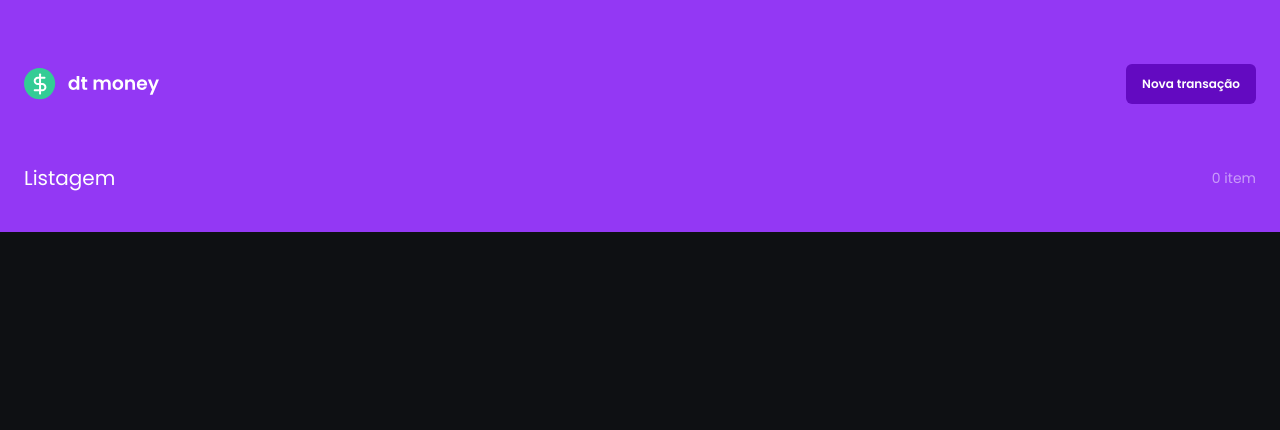
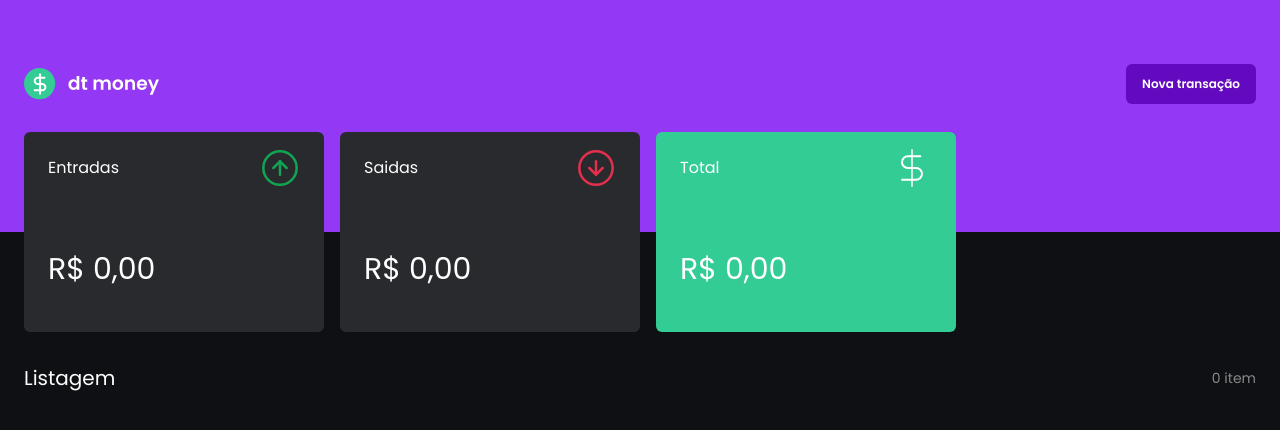
Before and after one commit to WeslleySORDev/dtmoney-wsor, a React (Vite) app: page / in a window 1280 px wide. Shown: the top 430 px of the page. Built offline with nearby package versions, Linux system fonts and the light colour scheme.

Commit message:
Resolver problemas futuros com algoritmo de organização de datas

```diff
--- a/src/components/Summary.tsx
+++ b/src/components/Summary.tsx
@@ -27,20 +27,43 @@ const month = [
 export function Summary() {
   const { transactions } = useTransactions();
 
-  if (transactions.length <= 0) return null;
-  const newestIncome = transactions
-    .filter((transaction) => transaction.type === "Income")
-    .reduce((r, o) => (o.createdAt > r.createdAt ? o : r));
-  const newestOutcome = transactions
-    .filter((transaction) => transaction.type === "Outcome")
-    .reduce((r, o) => (o.createdAt > r.createdAt ? o : r));
+  const newestIncome =
+    transactions.length > 0 &&
+    transactions.filter((transaction) => transaction.type === "Income").length >
+      0
+      ? transactions
+          .filter((transaction) => transaction.type === "Income")
+          .reduce((r, o) => (o.createdAt > r.createdAt ? o : r))
+      : undefined;
+  const newestOutcome =
+    transactions.length > 0 &&
+    transactions.filter((transaction) => transaction.type === "Outcome")
+      .length > 0
+      ? transactions
+          .filter((transaction) => transaction.type === "Outcome")
+          .reduce((r, o) => (o.createdAt > r.createdAt ? o : r))
+      : undefined;
 
-  const newestIncomeString = `Última entrada dia ${new Date(
-    newestIncome.createdAt
-  ).getDay()} de ${month[new Date(newestIncome.createdAt).getMonth()]}`;
-  const newestOutcomeString = `Última entrada dia ${new Date(
-    newestOutcome.createdAt
-  ).getDay()} de ${month[new Date(newestOutcome.createdAt).getMonth()]}`;
+  const newestIncomeComponent = () => {
+    return newestIncome ? (
+      <span>
+        Última entrada dia {new Date(newestIncome.createdAt).getDay()} de{" "}
+        {month[new Date(newestIncome.createdAt).getMonth()]}
+      </span>
+    ) : (
+      <br />
+    );
+  };
+  const newestOutcomeComponent = () => {
+    return newestOutcome ? (
+      <span>
+        Última saída dia {new Date(newestOutcome.createdAt).getDay()} de{" "}
+        {month[new Date(newestOutcome.createdAt).getMonth()]}
+      </span>
+    ) : (
+      <br />
+    );
+  };
 
   const summary = transactions.reduce(
     (acc, transaction) => {
@@ -73,7 +96,7 @@ export function Summary() {
               currency: "BRL",
             }).format(summary.deposits)}
           </strong>
-          <span>{newestIncomeString}</span>
+          {newestIncomeComponent()}
         </div>
       </div>
       <div className="flex h-[200px] min-w-[300px] flex-col justify-between rounded-md bg-cards-bg px-6 py-4">
@@ -88,7 +111,7 @@ export function Summary() {
               currency: "BRL",
             }).format(summary.withdraws)}
           </strong>
-          <span>{newestOutcomeString}</span>
+          {newestOutcomeComponent()}
         </div>
       </div>
       <div className="flex h-[200px] min-w-[300px] flex-col justify-between rounded-md bg-[#33CC95] px-6 py-4 text-white">
--- a/src/components/TransactionList.tsx
+++ b/src/components/TransactionList.tsx
@@ -14,7 +14,10 @@ export function TransactionList() {
         {transactions.length > 0
           ? transactions.map((transaction) => {
               return (
-                <li className="flex flex-col justify-between gap-5 rounded-md bg-cards-bg px-6 py-4">
+                <li
+                  key={`${transaction.title} - ${transaction.createdAt}`}
+                  className="flex flex-col justify-between gap-5 rounded-md bg-cards-bg px-6 py-4"
+                >
                   <div className="flex flex-col">
                     <h2 className="text-sm">{transaction.title}</h2>
                     <span
```
